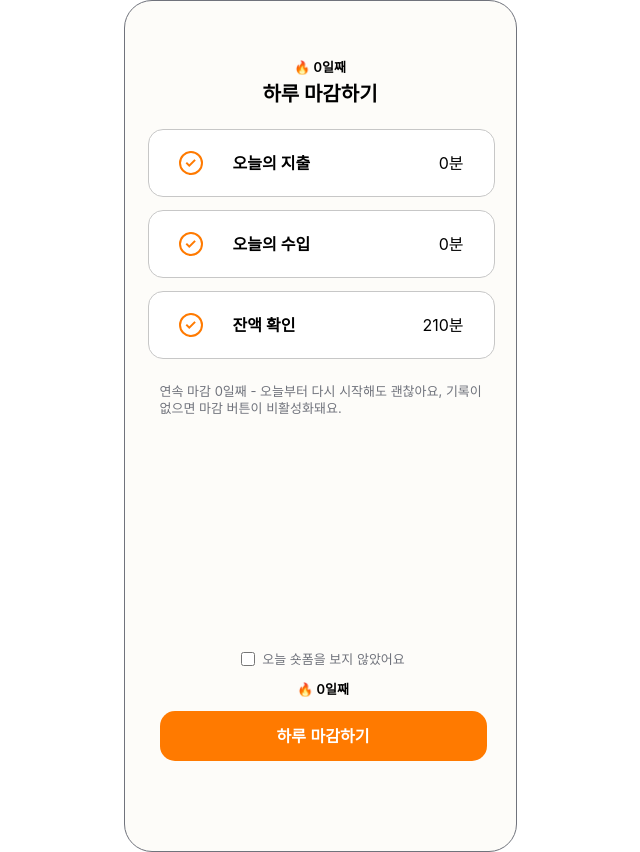
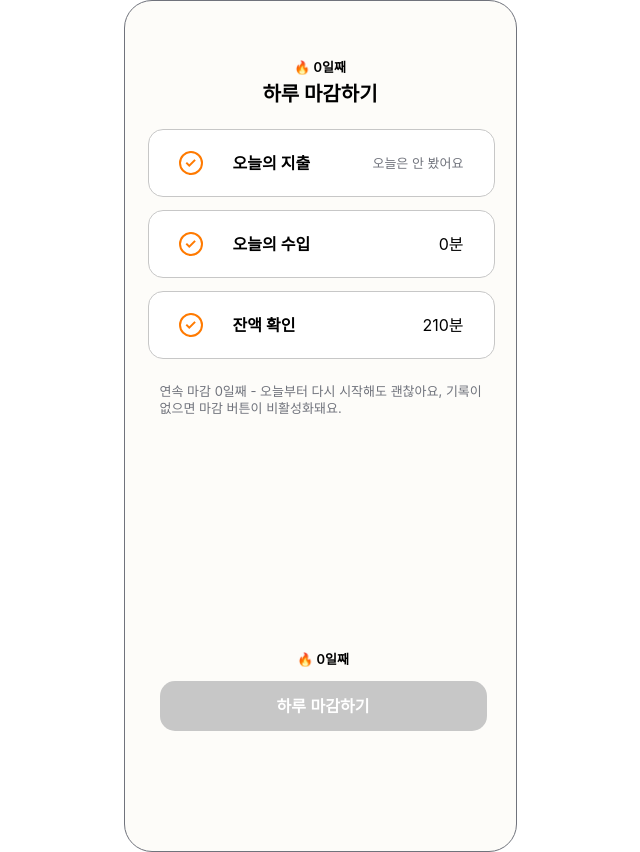
Before and after one commit to pirogramming/Dopamine-Ledger, a Django app: page /ledger/daily-close/ in a window 1280 px wide. Shown: the whole page, without its empty margins (320-960 px from the left). Run offline with Django 5.2, Linux system fonts and the light colour scheme; the visitor is signed in with stand-in values (Sample User, id 1); data that the repository does not hold is empty.

Commit message:
fix: 하루 마감 기록 없음 처리 및 표시 개선

```diff
--- a/ledger/services.py
+++ b/ledger/services.py
@@ -43,10 +43,15 @@ def get_today_record_summary(user):
         "has_earn_record": earn_records.exists(),
         "has_spend_record": spend_records.exists(),
         "is_closed": is_closed,
+        "earn_activity": (
+            earn_records.first().activity.activity_type
+            if earn_records.exists()
+            else None
+        ),
     }
 
 
-def close_today(user, no_spend_checked=False):
+def close_today(user):
     """
     하루 마감을 처리하고 연속 마감일을 갱신한다.
     """
@@ -68,10 +73,9 @@ def close_today(user, no_spend_checked=False):
         or summary["has_spend_record"]
     )
 
-    if not has_any_record and not no_spend_checked:
+    if not has_any_record:
         raise ValueError(
-            "오늘 기록이 없습니다. "
-            "'오늘 숏폼을 보지 않았어요'를 체크해주세요."
+            "오늘 기록이 없습니다."
         )
 
     yesterday = today - timedelta(days=1)
--- a/ledger/static/ledger/css/daily_close.css
+++ b/ledger/static/ledger/css/daily_close.css
@@ -11,6 +11,7 @@ body {
     align-items: flex-start;
 
     background: #ffffff;
+
     font-family: Inter, Arial, sans-serif;
     color: #000000;
 }
@@ -145,7 +146,7 @@ body {
 }
 
 
-/* 카드 오른쪽 값 */
+/* 카드 값 */
 
 .summary-card__value {
     font-size: 16px;
@@ -159,8 +160,16 @@ body {
 }
 
 
+/* 지출이 없는 경우 */
+
+.summary-card__value--empty {
+    font-size: 13px;
+    color: #70737C;
+}
+
+
 /* =========================
-   연속 마감 안내 문구
+   설명 문구
 ========================= */
 
 .daily-close__description {
@@ -182,7 +191,7 @@ body {
 
 
 /* =========================
-   에러 메시지
+   오류 메시지
 ========================= */
 
 .daily-close__error {
@@ -220,40 +229,7 @@ body {
 }
 
 
-/* 오늘 숏폼을 보지 않았어요 */
-
-.daily-close__no-spend {
-    display: flex;
-
-    justify-content: center;
-    align-items: center;
-
-    gap: 7px;
-
-    margin: 0 0 14px;
-
-    font-size: 13px;
-    line-height: 16px;
-    font-weight: 400;
-
-    color: #70737C;
-
-    cursor: pointer;
-}
-
-.daily-close__no-spend input {
-    width: 14px;
-    height: 14px;
-
-    margin: 0;
-
-    accent-color: #FF7A00;
-
-    cursor: pointer;
-}
-
-
-/* 버튼 위 연속 마감 */
+/* streak */
 
 .daily-close__streak-bottom {
     margin: 0 0 14px;
@@ -274,7 +250,6 @@ body {
 
 .daily-close__button {
     display: flex;
-
     justify-content: center;
     align-items: center;
 
@@ -287,6 +262,7 @@ body {
     border-radius: 15px;
 
     background: #FF7A00;
+
     color: #FFFFFF;
 
     font-size: 16px;
@@ -301,12 +277,24 @@ body {
 }
 
 
-/* =========================
-    이미 마감한 상태
-========================= */
+/* 기록이 없어 마감할 수 없는 경우 */
+
+.daily-close__button--disabled {
+    background: #C7C7C7;
+
+    cursor: not-allowed;
+}
+
+.daily-close__button--disabled:hover {
+    opacity: 1;
+}
+
+
+/* 이미 마감한 경우 */
 
 .daily-close__button--completed {
     opacity: 1;
+
     cursor: default;
 }
 
--- a/ledger/templates/ledger/daily_close.html
+++ b/ledger/templates/ledger/daily_close.html
@@ -21,31 +21,68 @@
                 </p>
             {% endif %}
 
-            <h1 class="daily-close__title">하루 마감하기</h1>
+            <h1 class="daily-close__title">
+                하루 마감하기
+            </h1>
         </header>
 
 
         <section class="daily-close__summary">
 
+            <!-- 오늘의 지출 -->
             <div class="summary-card">
-                <span class="summary-card__check">✓</span>
-                <strong class="summary-card__title">오늘의 지출</strong>
-                <span class="summary-card__value">
-                    {{ today_spend }}분
+                <span class="summary-card__check">
+                    ✓
                 </span>
+
+                <strong class="summary-card__title">
+                    오늘의 지출
+                </strong>
+
+                {% if has_spend_record %}
+                    <span class="summary-card__value">
+                        숏폼 {{ today_spend }}분
+                    </span>
+                {% else %}
+                    <span class="summary-card__value summary-card__value--empty">
+                        오늘은 안 봤어요
+                    </span>
+                {% endif %}
             </div>
 
+
+            <!-- 오늘의 수입 -->
             <div class="summary-card">
-                <span class="summary-card__check">✓</span>
-                <strong class="summary-card__title">오늘의 수입</strong>
-                <span class="summary-card__value">
-                    {{ today_earn }}분
+                <span class="summary-card__check">
+                    ✓
                 </span>
+
+                <strong class="summary-card__title">
+                    오늘의 수입
+                </strong>
+
+                {% if has_earn_record %}
+                    <span class="summary-card__value">
+                        {{ earn_activity }} {{ today_earn }}분
+                    </span>
+                {% else %}
+                    <span class="summary-card__value">
+                        0분
+                    </span>
+                    {% endif %}
             </div>
 
+
+            <!-- 현재 잔액 -->
             <div class="summary-card">
-                <span class="summary-card__check">✓</span>
-                <strong class="summary-card__title">잔액 확인</strong>
+                <span class="summary-card__check">
+                    ✓
+                </span>
+
+                <strong class="summary-card__title">
+                    잔액 확인
+                </strong>
+
                 <span class="summary-card__value">
                     {{ balance }}분
                 </span>
@@ -70,6 +107,7 @@
 
         <div class="daily-close__action">
 
+            <!-- 이미 오늘 마감한 경우 -->
             {% if is_closed %}
 
                 <button
@@ -80,17 +118,28 @@
                     마감완료!
                 </button>
 
+
+            <!-- 오늘 기록이 하나도 없는 경우 -->
+            {% elif not can_close %}
+
+                <p class="daily-close__streak-bottom">
+                    🔥 {{ streak_days }}일째
+                </p>
+
+                <button
+                    type="button"
+                    class="daily-close__button daily-close__button--disabled"
+                    disabled
+                >
+                    하루 마감하기
+                </button>
+
+
+            <!-- 마감 가능한 경우 -->
             {% else %}
 
                 <form method="post">
                     {% csrf_token %}
-
-                    {% if not has_spend_record %}
-                        <label class="daily-close__no-spend">
-                            <input type="checkbox" name="no_spend">
-                            오늘 숏폼을 보지 않았어요
-                        </label>
-                    {% endif %}
 
                     <p class="daily-close__streak-bottom">
                         🔥 {{ streak_days }}일째
--- a/ledger/views.py
+++ b/ledger/views.py
@@ -83,16 +83,17 @@ def daily_close(request):
     """오늘 기록을 확인하고 하루 마감을 처리하는 뷰"""
     summary = get_today_record_summary(request.user)
     balance = get_current_balance(request.user)
+
+    can_close = (
+        summary["has_earn_record"]
+        or summary["has_spend_record"]
+    )
     error_message = None
 
     if request.method == "POST":
-        no_spend_checked = request.POST.get("no_spend") == "on"
 
         try:
-            close_today(
-                request.user,
-                no_spend_checked=no_spend_checked,
-            )
+            close_today(request.user)
             return redirect("ledger:daily_close")
 
         except ValueError as error:
@@ -101,6 +102,7 @@ def daily_close(request):
     context = {
         **summary,
         "balance": balance,
+        "can_close": can_close,
         "streak_days": request.user.streak_days,
         "error_message": error_message,
     }
```
Also changed, not shown: ledger/tests.py (+50 -26 lines).
